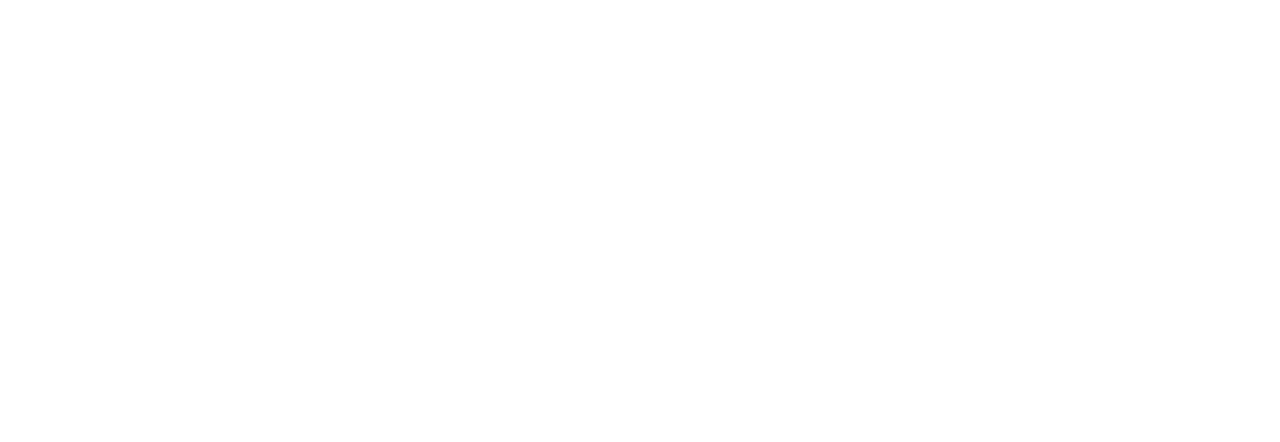
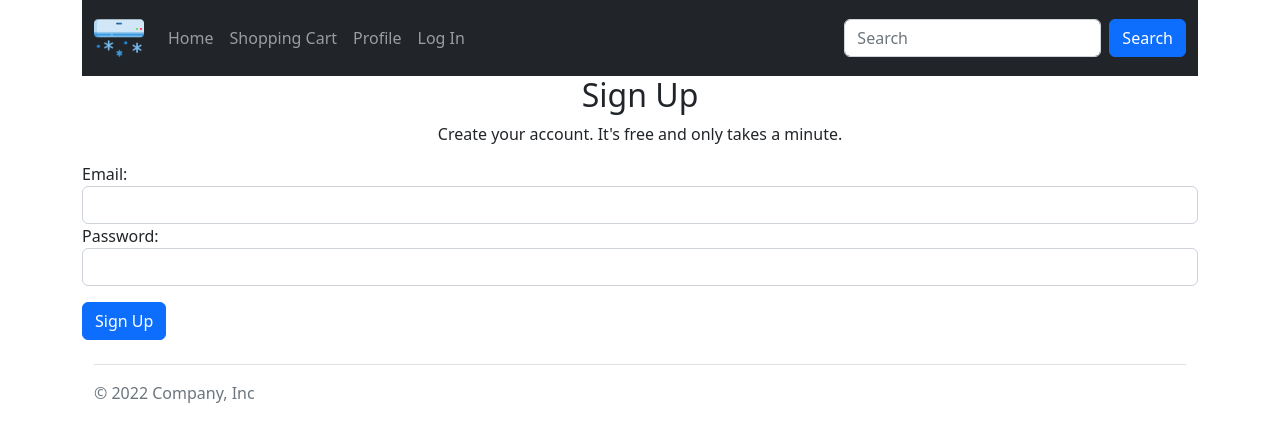
Before and after one commit to Alansiapk/P3-A-CoolEngineering-React, a React (Create React App) app in the folder p3-react/: page /signup in a window 1280 px wide. Before the commit this address had no page. Shown: the top 442 px of the page. Built offline with nearby package versions, Linux system fonts and the light colour scheme.

Commit message:
useState and navigate between signup and login

```diff
--- a/p3-react/src/App.js
+++ b/p3-react/src/App.js
@@ -1,10 +1,11 @@
 // import react router stuff
 import { BrowserRouter as Router, Routes, Route, Link } from "react-router-dom";
-import 'bootstrap/dist/css/bootstrap/min.css'
+import 'bootstrap/dist/css/bootstrap.min.css'
 import ProductListings from "./pages/ProductListings";
 import ShoppingCart from "./pages/ShoppingCart";
 import Profile from "./pages/Profile";
 import Login from "./pages/Login";
+import SignUp from "./pages/SignUp";
 
 function App() {
   return (
@@ -13,25 +14,70 @@ function App() {
 
       <Router>
         {/*<Routes> the area where the page is displayed */}
+
+        <nav className="navbar navbar-expand-sm navbar-dark bg-dark">
+          <div className="container-fluid">
+            <a className="navbar-brand" href="javascript:void(0)">
+              <img src="./air-conditioner.png" alt="Logo" style={{ width: "50px", height: "50px" }} />
+            </a>
+            <button className="navbar-toggler" type="button" data-bs-toggle="collapse" data-bs-target="#mynavbar">
+              <span className="navbar-toggler-icon"></span>
+            </button>
+            <div className="collapse navbar-collapse" id="mynavbar">
+              <ul className="navbar-nav me-auto">
+                <li className="nav-item">
+                  <Link className="nav-link" to="/">Home</Link>
+                </li>
+                <li className="nav-item">
+                <Link className="nav-link" to="/shopping-cart">Shopping Cart</Link>
+                </li>
+                <li className="nav-item">
+                <Link className="nav-link" to="/profile">Profile</Link>
+                </li>
+                <li className="nav-item">
+                <Link className="nav-link" to="/login">Log In</Link>
+                </li>
+                <li className="nav-item">
+                <Link className="nav-link" to="/signup"></Link>
+                </li>
+              </ul>
+              <form className="d-flex">
+                <input className="form-control me-2" type="text" placeholder="Search" />
+                <button className="btn btn-primary" type="button">Search</button>
+              </form>
+            </div>
+          </div>
+        </nav>
         <Routes>
           {/*ProductListings route */}
           <Route path="/" element={
-            <ProductListings/>
+            <ProductListings />
           } />
 
-          <Route path="/ShoppingCart" element={
-            <ShoppingCart/>
+          <Route path="/shopping-cart" element={
+            <ShoppingCart />
           } />
 
-          <Route path="/Profile" element={
-            <Profile/>
+          <Route path="/profile" element={
+            <Profile />
           } />
 
-          <Route path="/Login" element={
-            <Login/>
+          <Route path="/login" element={
+            <Login />
+          } />
+
+          <Route path="/signup" element={
+            <SignUp />
           } />
 
         </Routes>
+          <div className="container">
+        <footer className="d-flex flex-wrap justify-content-between align-items-center py-3 my-4 border-top">
+          <div className="col-md-4 d-flex align-items-center">
+            <span className="mb-3 mb-md-0 text-muted">© 2022 Company, Inc</span>
+          </div>
+        </footer>
+        </div>
       </Router>
     </div>
   );
--- a/p3-react/src/pages/Login.js
+++ b/p3-react/src/pages/Login.js
@@ -0,0 +1,39 @@
+import React from 'react'
+import { useState, useCallback } from 'react';
+import {useNavigate} from 'react-router-dom'; //change current path
+
+export default function Login() {
+
+    const [email, setEmail] = useState("");
+    const [password, setPassword] = useState("");
+
+    const navigate = useNavigate();
+    const signUpFrom= ()=>{
+        navigate("/signup")
+    }
+
+
+    return (<>
+        <h1>Member Login</h1>
+        <h2>Please enter your email and password to access your account</h2>
+        <div>
+            <label>Email:</label>
+            <input type="text"
+            value={email}
+            onChange={e => setEmail(e.target.value)}
+            className="form-control"/>
+        </div>
+        <div>
+            <label>Password:</label>
+            <input type="password"
+            value={password}
+            onChange={e => setPassword(e.target.value)}
+            className="form-control"/>
+        </div>
+        <button className = "btn btn-primary mt-3">Submit</button>
+
+        <button className="btn btn-primary mt-3" onClick={signUpFrom}>SignUp</button>
+
+    </>)
+
+}
--- a/p3-react/src/pages/ProductListings.js
+++ b/p3-react/src/pages/ProductListings.js
@@ -0,0 +1,8 @@
+import React from 'react'
+
+export default function ProductListings (){
+    return(<>
+    <h1>A-Cool Engineering Pte Ltd</h1>
+    </>)
+
+}
--- a/p3-react/src/pages/Profile.js
+++ b/p3-react/src/pages/Profile.js
@@ -1,6 +1,8 @@
+import React from 'react'
+
 export default function Profile (){
     return(<>
-    <h1>ProductListings</h1>
+    <h1>Profile</h1>
     </>)
 
 }
--- a/p3-react/src/pages/ShoppingCart.js
+++ b/p3-react/src/pages/ShoppingCart.js
@@ -0,0 +1,8 @@
+import React from 'react'
+
+export default function ShoppingCart (){
+    return(<>
+    <h1>Shopping Cart</h1>
+    </>)
+
+}
--- a/p3-react/src/pages/SignUp.js
+++ b/p3-react/src/pages/SignUp.js
@@ -0,0 +1,32 @@
+import React from 'react'
+import { useState, useCallback } from 'react';
+import {useNavigate} from 'react-router-dom'; //change current path
+
+export default function SignUp() {
+
+    const [email, setEmail] = useState("");
+    const [password, setPassword] = useState("");
+
+    const navigate = useNavigate();
+
+    return(<>
+       <h2 className='text-center'>Sign Up</h2>
+        <p className='text-center'>Create your account. It's free and only takes a minute.</p>
+        <div>
+            <label>Email:</label>
+            <input type="text"
+            value={email}
+            onChange={e => setEmail(e.target.value)}
+            className="form-control"/>
+        </div>
+        <div>
+            <label>Password:</label>
+            <input type="password"
+            value={password}
+            onChange={e => setPassword(e.target.value)}
+            className="form-control"/>
+        </div>
+        <button className = "btn btn-primary mt-3">Sign Up</button>
+    </>)
+
+}
```
Also changed, not shown: p3-react/public/air-conditioner.png (added), 1 other file (tests, documents, lock files or other folders).
